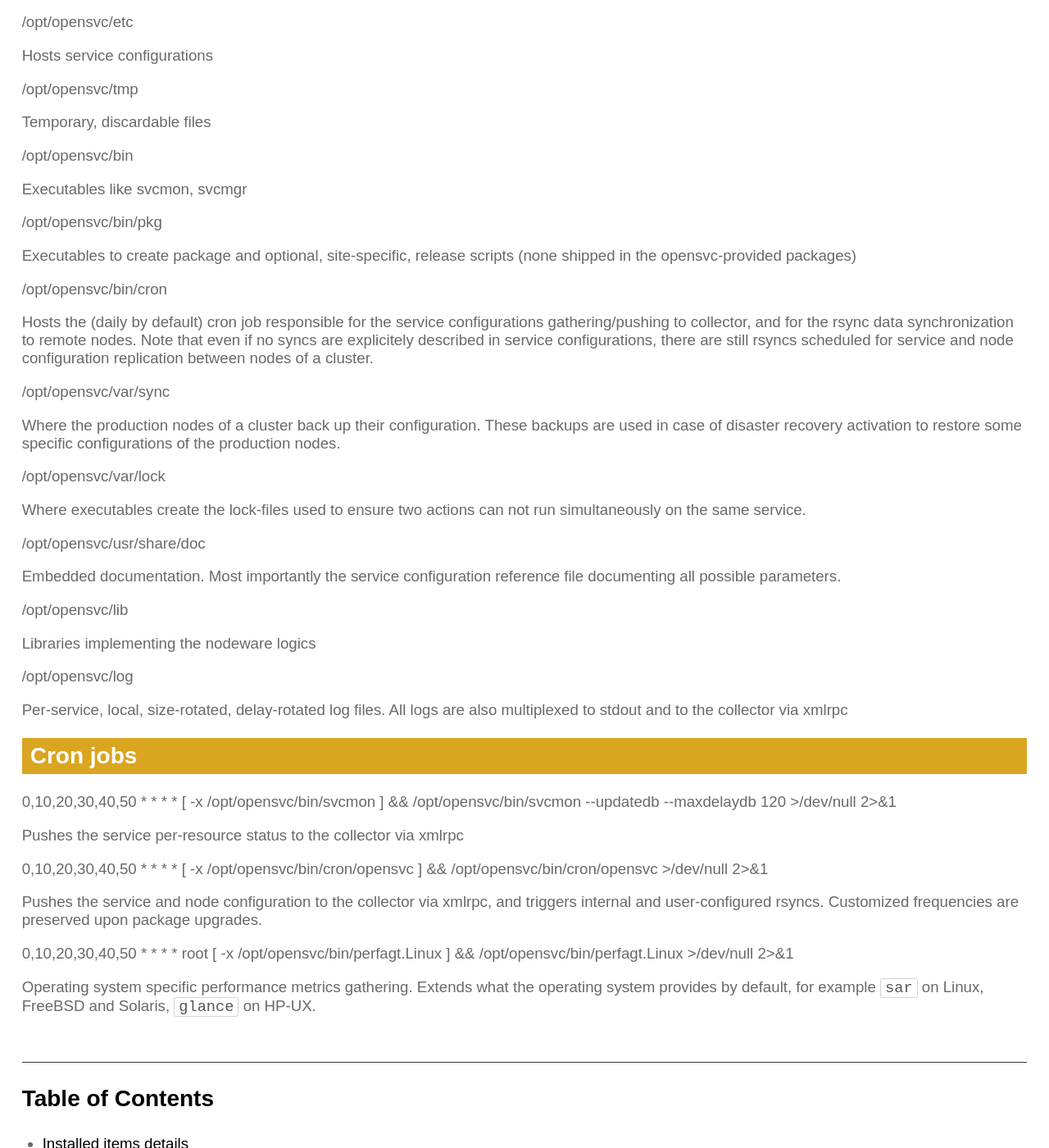
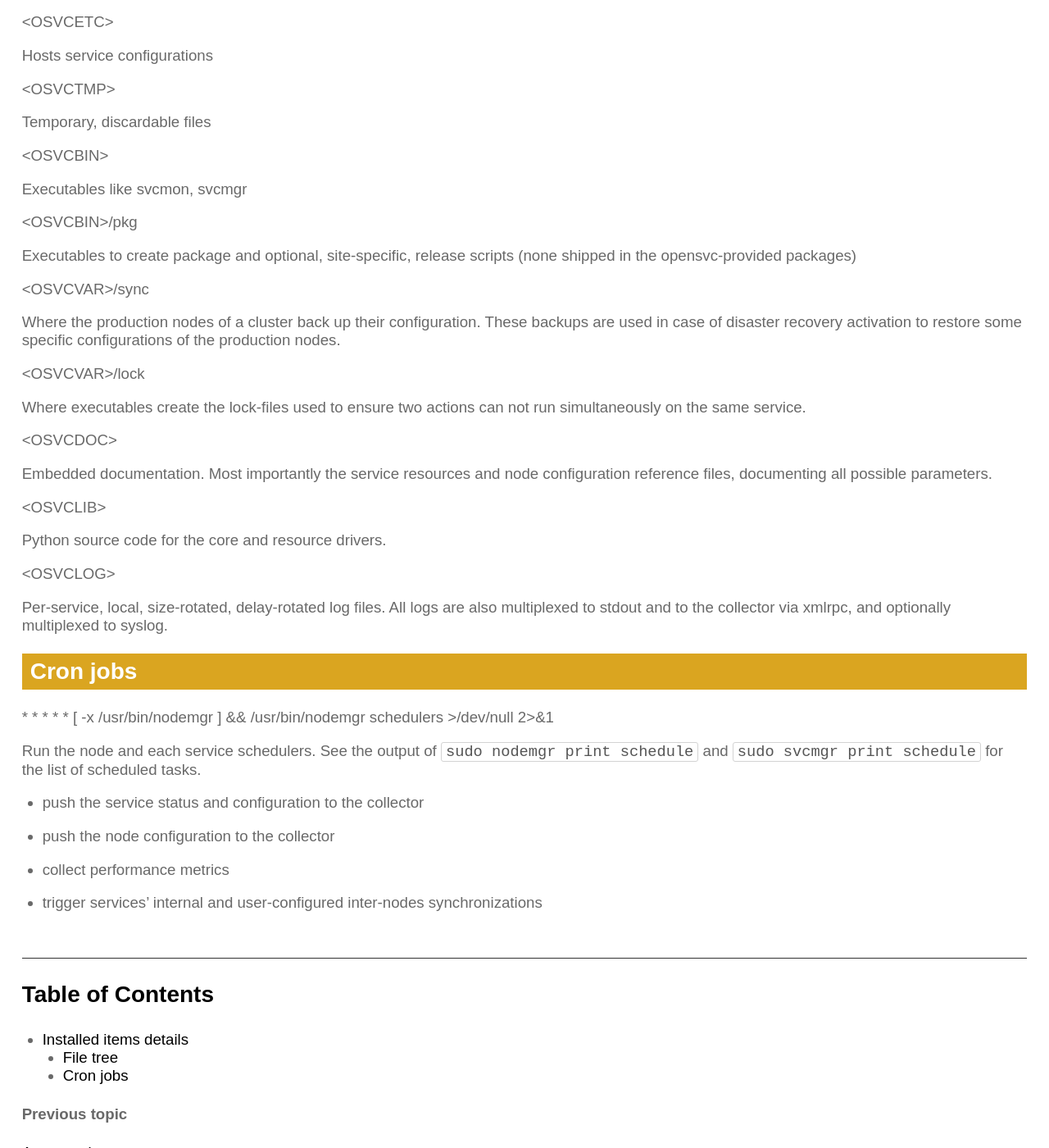
Before and after one commit to opensvc/docs.opensvc.com, a Sphinx documentation site: the page built from source/agent.items.rst, in a window 1280 px wide and 1400 px high, scrolled down 229 px. Shown: the whole window at 82% size. Built offline with Sphinx 7.4.7, drawn with Linux system fonts in a browser that asks for light colours; comment, search, counter and statistics services are not loaded.

Commit message:
Update agent.items for LSB

```diff
--- a/source/agent.items.rst
+++ b/source/agent.items.rst
@@ -4,57 +4,50 @@ Installed items details
 File tree
 =========
 
-.. function:: /opt/opensvc/etc
+.. function:: <OSVCETC>
 
 Hosts service configurations
 
-.. function:: /opt/opensvc/tmp
+.. function:: <OSVCTMP>
 
 Temporary, discardable files
 
-.. function:: /opt/opensvc/bin
+.. function:: <OSVCBIN>
 
 Executables like svcmon, svcmgr
 
-.. function:: /opt/opensvc/bin/pkg
+.. function:: <OSVCBIN>/pkg
 
 Executables to create package and optional, site-specific, release scripts (none shipped in the opensvc-provided packages)
 
-.. function:: /opt/opensvc/bin/cron
-
-Hosts the (daily by default) cron job responsible for the service configurations gathering/pushing to collector, and for the rsync data synchronization to remote nodes. Note that even if no syncs are explicitely described in service configurations, there are still rsyncs scheduled for service and node configuration replication between nodes of a cluster.
-
-.. function:: /opt/opensvc/var/sync
+.. function:: <OSVCVAR>/sync
 
 Where the production nodes of a cluster back up their configuration. These backups are used in case of disaster recovery activation to restore some specific configurations of the production nodes.
 
-.. function:: /opt/opensvc/var/lock
+.. function:: <OSVCVAR>/lock
 
 Where executables create the lock-files used to ensure two actions can not run simultaneously on the same service.
 
-.. function:: /opt/opensvc/usr/share/doc
+.. function:: <OSVCDOC>
 
-Embedded documentation. Most importantly the service configuration reference file documenting all possible parameters.
+Embedded documentation. Most importantly the service resources and node configuration reference files, documenting all possible parameters.
 
-.. function:: /opt/opensvc/lib
+.. function:: <OSVCLIB>
 
-Libraries implementing the nodeware logics
+Python source code for the core and resource drivers.
 
-.. function:: /opt/opensvc/log
+.. function:: <OSVCLOG>
 
-Per-service, local, size-rotated, delay-rotated log files. All logs are also multiplexed to stdout and to the collector via xmlrpc
+Per-service, local, size-rotated, delay-rotated log files. All logs are also multiplexed to stdout and to the collector via xmlrpc, and optionally multiplexed to syslog.
 
 Cron jobs
 =========
 
-.. function:: 0,10,20,30,40,50 * * * * [ -x /opt/opensvc/bin/svcmon ] && /opt/opensvc/bin/svcmon --updatedb --maxdelaydb 120 >/dev/null 2>&1
+.. function:: * * * * * [ -x /usr/bin/nodemgr ] && /usr/bin/nodemgr schedulers >/dev/null 2>&1
 
-Pushes the service per-resource status to the collector via xmlrpc
+Run the node and each service schedulers. See the output of ``sudo nodemgr print schedule`` and ``sudo svcmgr print schedule`` for the list of scheduled tasks.
 
-.. function:: 0,10,20,30,40,50 * * * * [ -x /opt/opensvc/bin/cron/opensvc ] && /opt/opensvc/bin/cron/opensvc >/dev/null 2>&1
-
-Pushes the service and node configuration to the collector via xmlrpc, and triggers internal and user-configured rsyncs. Customized frequencies are preserved upon package upgrades.
-
-.. function:: 0,10,20,30,40,50 * * * * root [ -x /opt/opensvc/bin/perfagt.Linux ] && /opt/opensvc/bin/perfagt.Linux >/dev/null 2>&1
-
-Operating system specific performance metrics gathering. Extends what the operating system provides by default, for example ``sar`` on Linux, FreeBSD and Solaris, ``glance`` on HP-UX.
+* push the service status and configuration to the collector
+* push the node configuration to the collector
+* collect performance metrics
+* trigger services' internal and user-configured inter-nodes synchronizations
```
